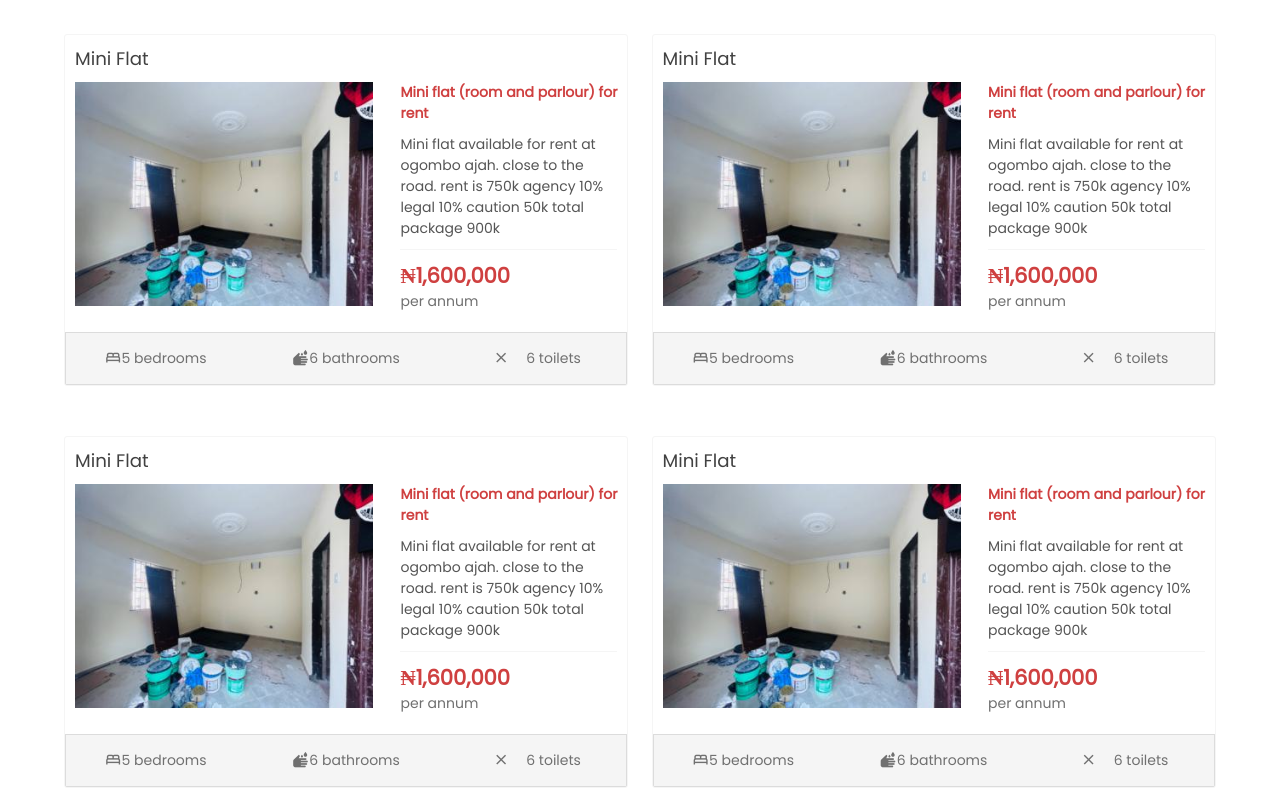
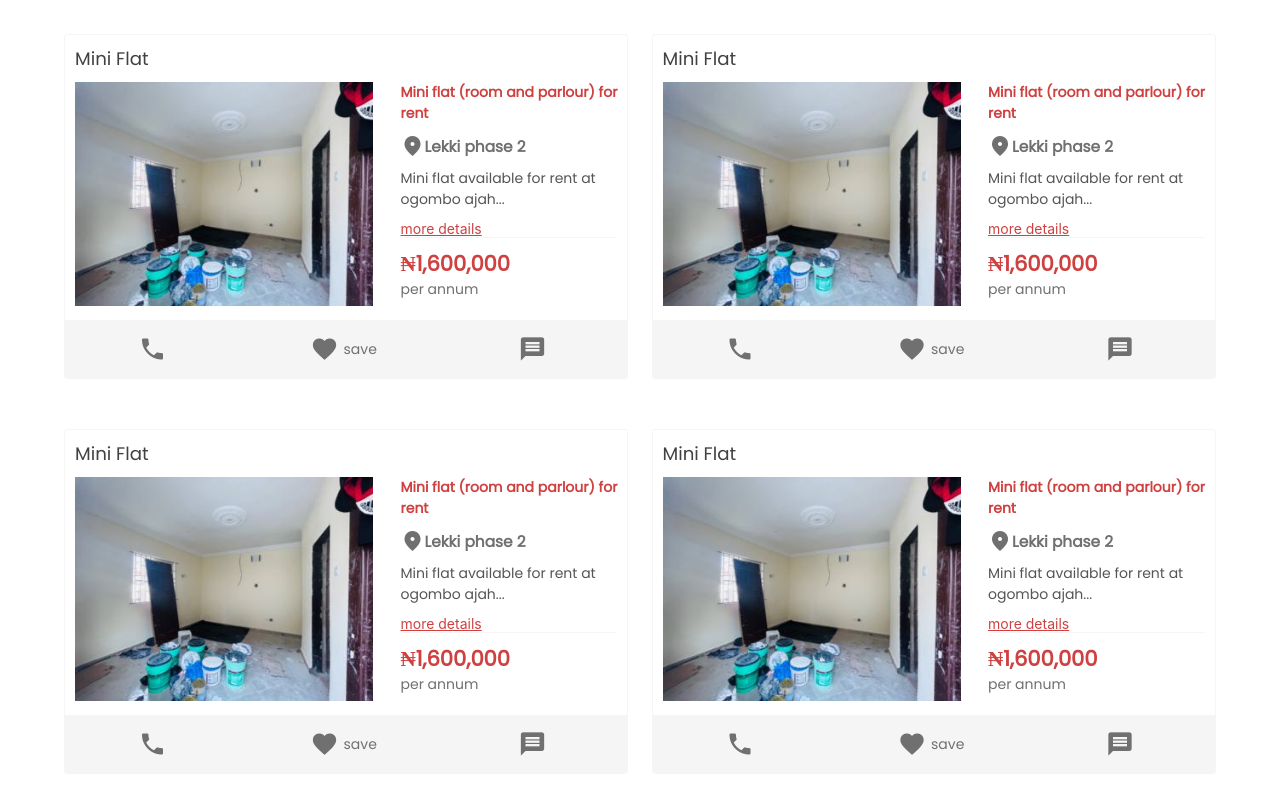
Before and after one commit to chemobrain-cpu/property, a React (Create React App) app: page / in a window 1280 px wide. Shown: the part 1340-2140 px from the top of the page. Built offline with nearby package versions, Linux system fonts and the light colour scheme.

Commit message:
'latest'

```diff
--- a/src/App.css
+++ b/src/App.css
@@ -14,6 +14,7 @@
     --color-fade:rgb(245, 245, 245);
     --color-black:rgb(0, 0, 0);
     --color-faint-line:rgb(221, 220, 220);
+    --color-rej:rgb(249, 233, 233);
 }
 
 
--- a/src/components/propertyCard.js
+++ b/src/components/propertyCard.js
@@ -17,9 +17,13 @@ const PropertyCard = ({data}) => {
                 <div className={styles.descriptiontext}>
                     <h1 className={styles.descriptiontexthead}>{data.property_title}</h1>
 
+                    <h2><span className="material-icons">fmd_good</span>Lekki phase 2</h2>
+
                     <p className={styles.descriptiontextparagraph}>
                         {data.prperty_description}
                     </p>
+
+                    <a>more details</a>
 
 
                 </div>
@@ -33,36 +37,33 @@ const PropertyCard = ({data}) => {
 
 
         </div>
+
+
         <div className={styles.cardtail}>
             <div className={styles.tailcontent}>
-                <span className="material-icons" style={{ fontSize: '1.2rem' }}>
-                    bed
+            <span className="material-icons" style={{ fontSize: '2rem',padding:'10px',borderRadius:'100%' }}>
+                    phone
 
                 </span>
-                <span >
-                   {data.number_of_bedrooms}
 
+
+            </div>
+            <div className={styles.tailcontent}>
+                <span className="material-icons" style={{ fontSize: '2rem' }}>
+                    favorite
+
+                </span>
+                <span>
+                    save
                 </span>
 
             </div>
             <div className={styles.tailcontent}>
-                <span className="material-icons" style={{ fontSize: '1.2rem' }}>
-                    wash
+                <span className="material-icons" style={{ fontSize: '2rem',color:'' }}>
+                    message
 
                 </span>
                 <span>
-                    {data.number_of_bathrooms}
-
-                </span>
-
-            </div>
-            <div className={styles.tailcontent}>
-                <span className="material-icons" style={{ fontSize: '1.2rem' }}>
-                    closet
-
-                </span>
-                <span>
-                    {data.number_of_toilet}
                 </span>
 
             </div>
--- a/src/components/propertyCard.module.css
+++ b/src/components/propertyCard.module.css
@@ -23,7 +23,7 @@
     justify-content: space-between;
 
     padding: 10px;
-    padding-top: 0px;
+    padding-top: 0px
 }
 
 .cardcenter .photo {
@@ -36,6 +36,20 @@
     width: 100%;
 
 
+}
+
+.descriptiontext h2{
+    display:flex;
+    align-items: center;
+    font-size: 1.1rem;
+    margin-bottom: 10px;
+    color: var(--color-fadetext);
+
+}
+
+.descriptiontext a{
+    color:var(--color-red);
+    text-decoration: underline;
 }
 
 .cardcenter .descriptioncontainer {
@@ -76,13 +90,13 @@
 .cardcenter .descriptionprice h4{
     color: var(--color-fadetext);
     font-weight: 300;
+
 }
 
 .cardtail{
     background-color: var(--color-fade);
-    padding-top: 15px;
-    padding-bottom: 15px;
-    border: 1px solid rgb(220,220,220);
+    padding-top: 5px;
+    padding-bottom: 5px;
     display: grid;
     grid-template-columns: 32% 32% 32%;
     column-gap: 2%;
@@ -97,6 +111,8 @@
 
 .cardtail .tailcontent span{
     color: var(--color-fadetext);
+    font-size: 1rem;
+    margin-right: 5px;
 }
 
 
@@ -148,27 +164,25 @@
     }
 
     /* property card tail section */
-    .cardtail{
-        background-color: var(--color-fade);
-        padding-top: 10px;
-        padding-bottom: 10px;
-    }
+
+
+
+
+
 
 
     .cardtail .tailcontent{
         display: flex;
-        flex-direction: column;
+        flex-direction: row;
         justify-content: center;
         align-items: center;
 
 
-    }
-    .cardtail .tailcontent span{
-        font-size: .8rem;
     }
 
 
 
 
 
+
 }
--- a/src/screens/Home/Home.jsx
+++ b/src/screens/Home/Home.jsx
@@ -13,16 +13,13 @@ import DownloadSection from "../../components/DownloadSection";
 import CallToAction from "../../components/CallToAction";
 import Footer from "../../components/Footer";
 
-
-
-
 let propertyData = [
 
     {
         property_name: 'Mini Flat',
         property_img_url: '../../house4.jpeg',
         property_title: 'Mini flat (room and parlour) for rent',
-        prperty_description: 'Mini flat available for rent at ogombo ajah. close to the road. rent is 750k agency 10% legal 10% caution 50k total package 900k',
+        prperty_description: 'Mini flat available for rent at ogombo ajah...',
         property_price: '₦1,600,000',
         duration: 'per annum',
         number_of_bedrooms: '5 bedrooms',
@@ -33,7 +30,7 @@ let propertyData = [
         property_name: 'Mini Flat',
         property_img_url: '../../house4.jpeg',
         property_title: 'Mini flat (room and parlour) for rent',
-        prperty_description: 'Mini flat available for rent at ogombo ajah. close to the road. rent is 750k agency 10% legal 10% caution 50k total package 900k',
+        prperty_description: 'Mini flat available for rent at ogombo ajah...',
         property_price: '₦1,600,000',
         duration: 'per annum',
         number_of_bedrooms: '5 bedrooms',
@@ -44,7 +41,7 @@ let propertyData = [
         property_name: 'Mini Flat',
         property_img_url: '../../house4.jpeg',
         property_title: 'Mini flat (room and parlour) for rent',
-        prperty_description: 'Mini flat available for rent at ogombo ajah. close to the road. rent is 750k agency 10% legal 10% caution 50k total package 900k',
+        prperty_description: 'Mini flat available for rent at ogombo ajah...',
         property_price: '₦1,600,000',
         duration: 'per annum',
         number_of_bedrooms: '5 bedrooms',
@@ -55,7 +52,7 @@ let propertyData = [
         property_name: 'Mini Flat',
         property_img_url: '../../house4.jpeg',
         property_title: 'Mini flat (room and parlour) for rent',
-        prperty_description: 'Mini flat available for rent at ogombo ajah. close to the road. rent is 750k agency 10% legal 10% caution 50k total package 900k',
+        prperty_description: 'Mini flat available for rent at ogombo ajah...',
         property_price: '₦1,600,000',
         duration: 'per annum',
         number_of_bedrooms: '5 bedrooms',
```
